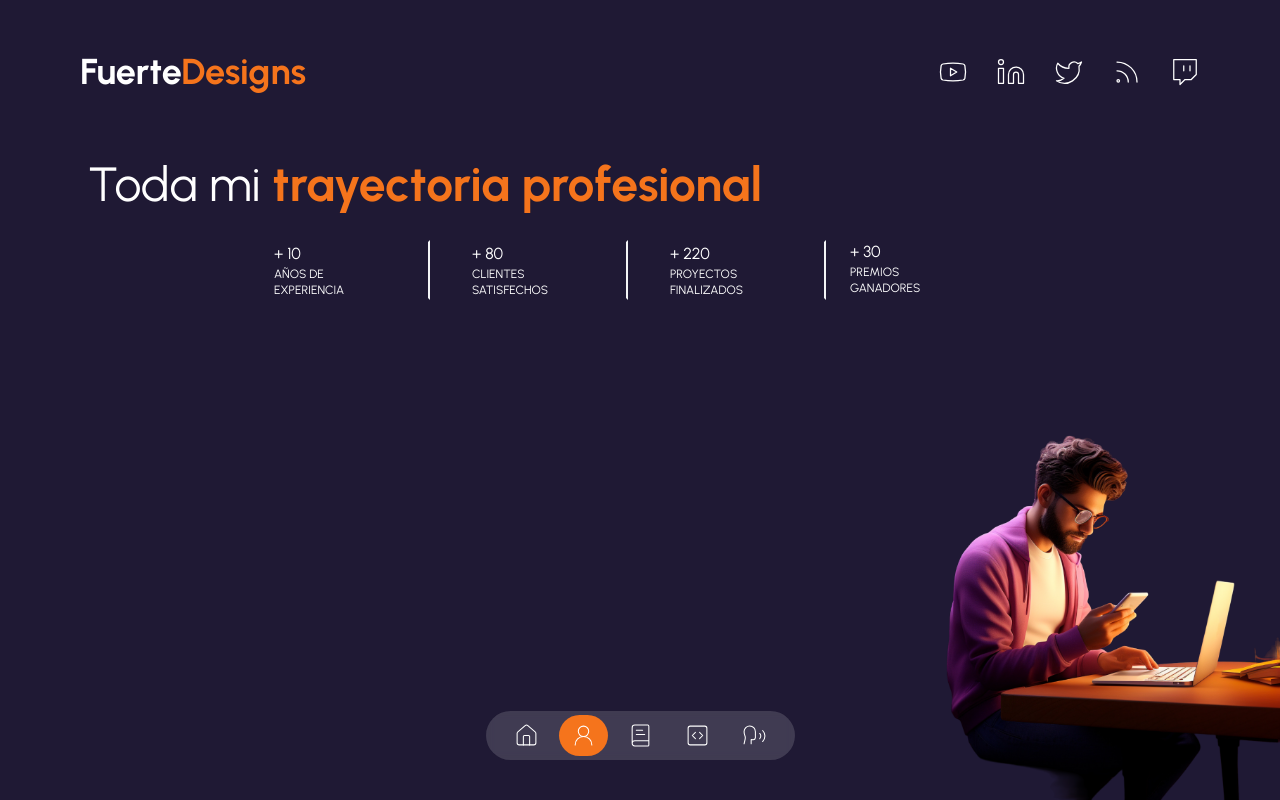
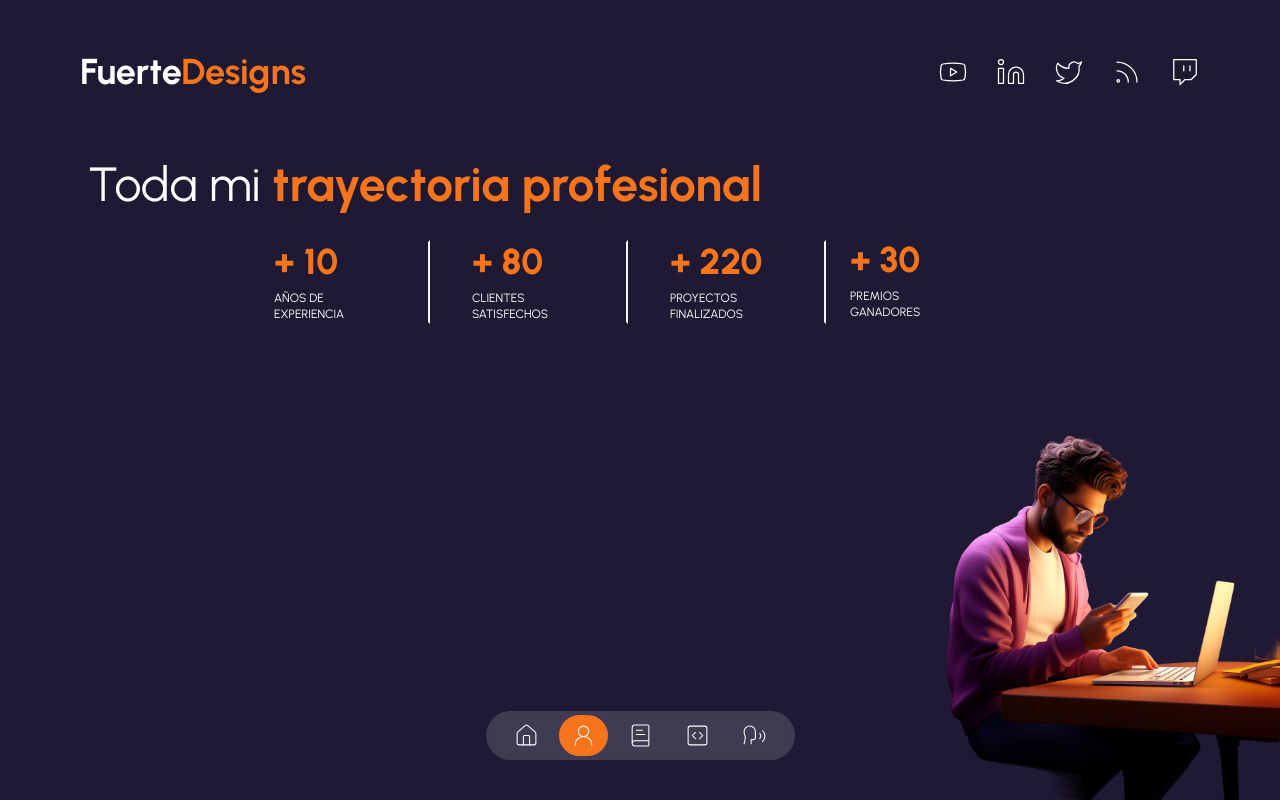
Before and after one commit to fantasyfuerte/portfolio-landing-page, a Next.js app: page /about-me in a window 1280 px wide. Built offline with nearby package versions, Linux system fonts and the light colour scheme.

Commit message:
Styling counter

```diff
--- a/src/components/counter-services.tsx
+++ b/src/components/counter-services.tsx
@@ -17,7 +17,7 @@ function CounterServices() {
                 }`
               }`}
             >
-              <p>
+              <p className="mb-2 text-2xl text-secondary font-extrabold md:text-4xl">
                 + <Counter start={0} end={endCounter} duration={5} />
               </p>
               <p className="text-xs uppercase max-w-[100px]">{text}</p>
```
